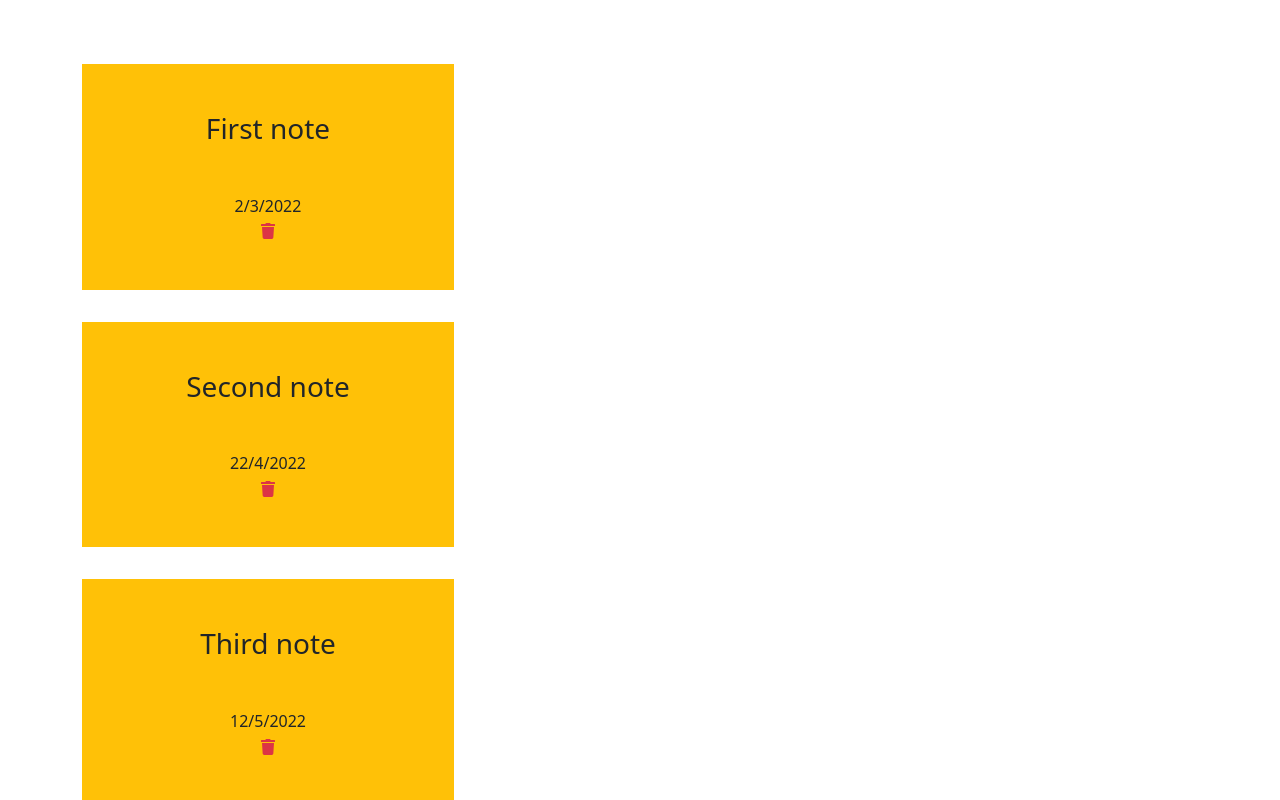
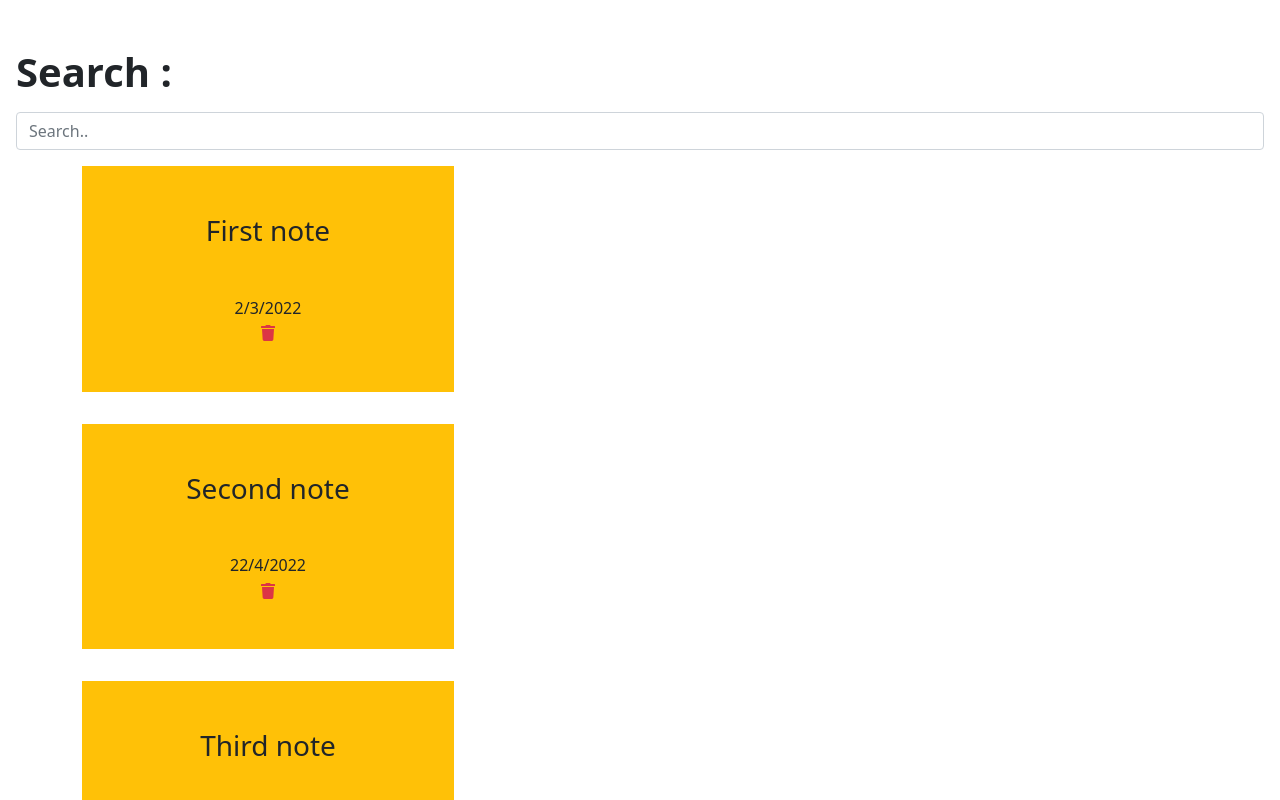
Before and after one commit to mahabur-rahman/React-notes-application, a React (Create React App) app: page / in a window 1280 px wide. Shown: the top 800 px of the page. Built offline with nearby package versions, Linux system fonts and the light colour scheme.

Commit message:
search bar add

```diff
--- a/src/App.js
+++ b/src/App.js
@@ -5,6 +5,7 @@ import "bootstrap/dist/css/bootstrap.min.css";
 import { nanoid } from "nanoid";
 // comp
 import NoteList from "./components/NoteList";
+import Search from "./components/Search";
 
 const App = () => {
   const [notes, setNotes] = useState([
@@ -12,6 +13,8 @@ const App = () => {
     { id: nanoid(), text: "Second note", date: "22/4/2022" },
     { id: nanoid(), text: "Third note", date: "12/5/2022" },
   ]);
+
+  const [search, setSearch] = useState("");
 
   // create note || add note
   const addNote = (text) => {
@@ -37,6 +40,7 @@ const App = () => {
 
   return (
     <div className="py-5">
+      <Search handleSearch={setSearch} />
       <NoteList
         notes={notes}
         handleAddNote={addNote}
--- /dev/null
+++ b/src/components/Search.js
@@ -0,0 +1,17 @@
+import React from "react";
+
+const Search = ({ handleSearch }) => {
+  return (
+    <div className="mx-3">
+      <label className="mb-3 fw-bold display-6">Search :</label>
+      <input
+        type="text"
+        className="form-control"
+        placeholder="Search.."
+        onChange={(e) => handleSearch(e.target.value)}
+      />
+    </div>
+  );
+};
+
+export default Search;
```
